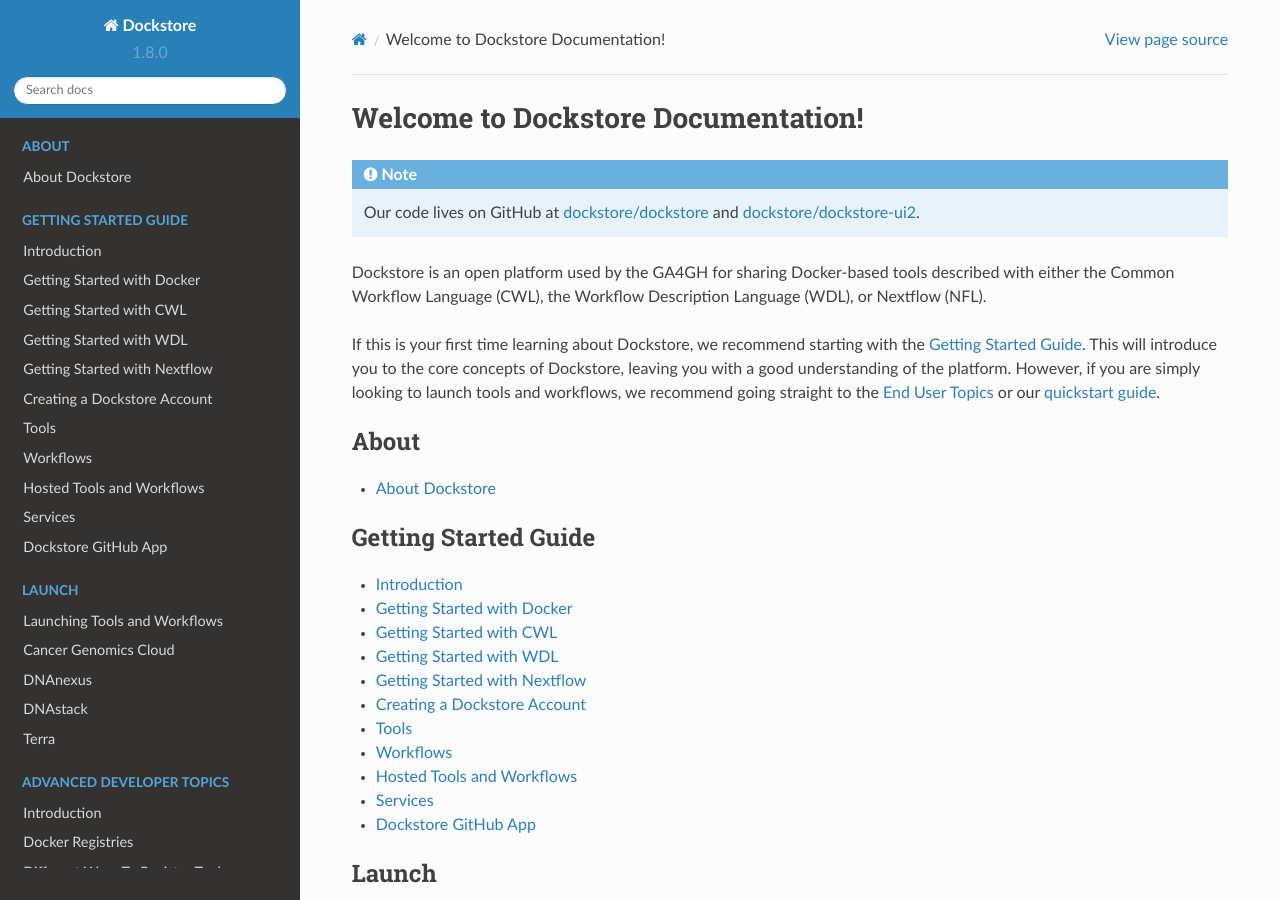
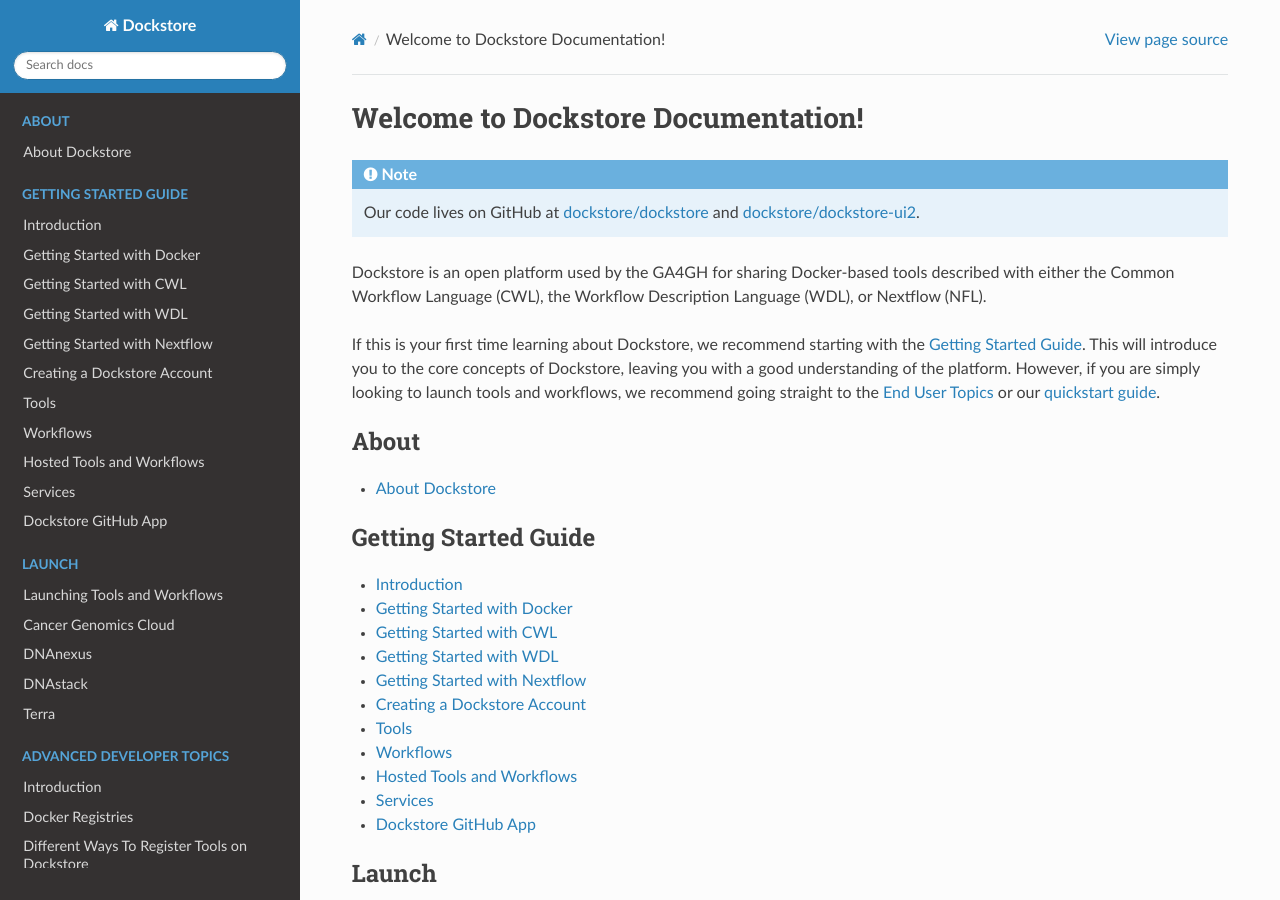
Before and after one commit to dockstore/dockstore-documentation, a Sphinx documentation site: the page built from docs/index.rst, in a window 1280 px wide and 900 px high. Built offline with Sphinx 7.4.7 and the Read the Docs theme 2.0.0, drawn with Linux system fonts in a browser that asks for light colours.

Commit message:
Set version and release to blank

```diff
--- a/docs/conf.py
+++ b/docs/conf.py
@@ -24,9 +24,9 @@
 author = u'Andrew Duncan'
 
 # The short X.Y version
-version = u'1.8.0'
+version = u''
 # The full version, including alpha/beta/rc tags
-release = u'1.8.0'
+release = u''
 
 
 # -- General configuration ---------------------------------------------------
```
